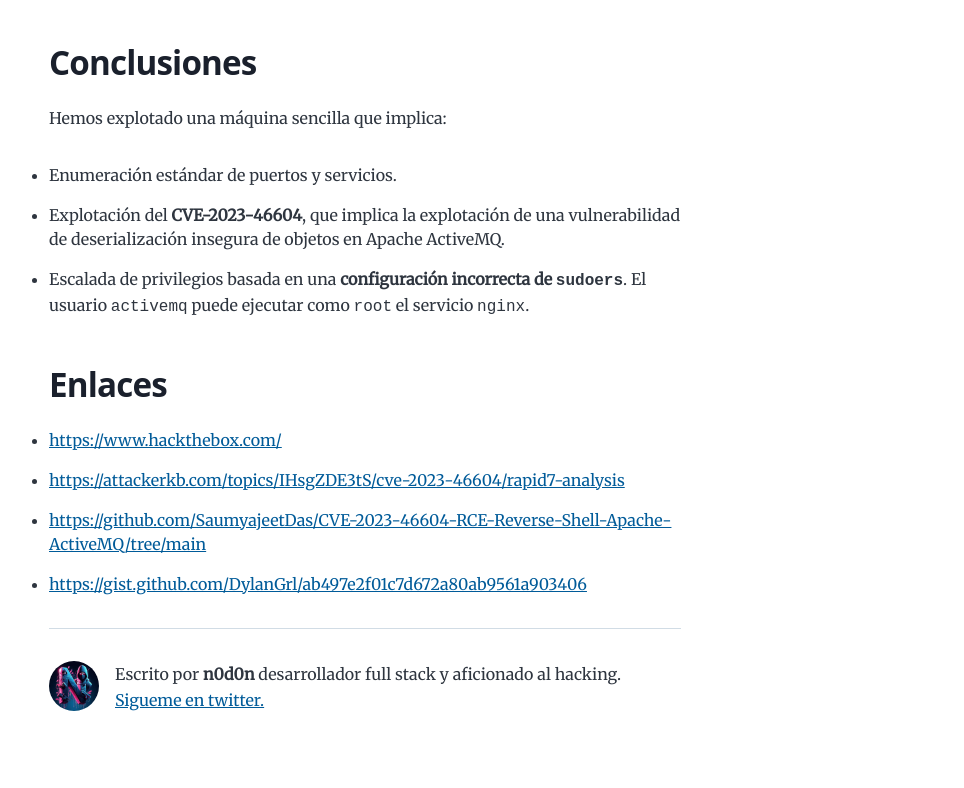
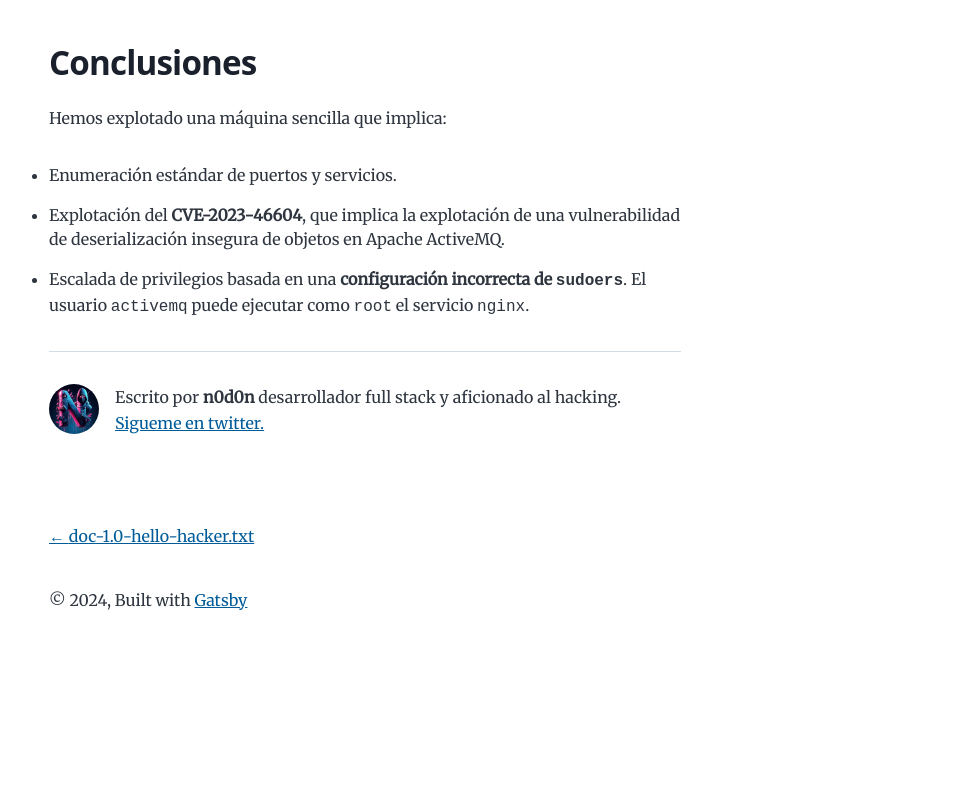
Before and after one commit to n0d0n/blog-n0d0n, a Gatsby site: page /doc-2.0-broker-writeup/ in a window 1280 px wide. Shown: the part 11212-12000 px from the top of the page, without its empty margins (275-1239 px from the left). After the commit the page ends 11888 px from the top, so only its background shows below. Built offline with nearby package versions, Linux system fonts and the light colour scheme; Gatsby itself is replaced by a stand-in of ours; some packages are replaced by stand-ins of ours.

Commit message:
Remove 'Enlaces' section

```diff
--- a/content/blog/doc-2.0-broker-writeup/index.md
+++ b/content/blog/doc-2.0-broker-writeup/index.md
@@ -312,10 +312,3 @@ Hemos explotado una máquina sencilla que implica:
 - Enumeración estándar de puertos y servicios.
 - Explotación del **CVE-2023-46604**, que implica la explotación de una vulnerabilidad de deserialización insegura de objetos en Apache ActiveMQ.
 - Escalada de privilegios basada en una **configuración incorrecta de `sudoers`**. El usuario `activemq` puede ejecutar como `root` el servicio `nginx`.
-
-## Enlaces
-
-- https://www.hackthebox.com/
-- https://attackerkb.com/topics/IHsgZDE3tS/cve-2023-46604/rapid7-analysis
-- https://github.com/SaumyajeetDas/CVE-2023-46604-RCE-Reverse-Shell-Apache-ActiveMQ/tree/main
-- https://gist.github.com/DylanGrl/ab497e2f01c7d672a80ab9561a903406
```
